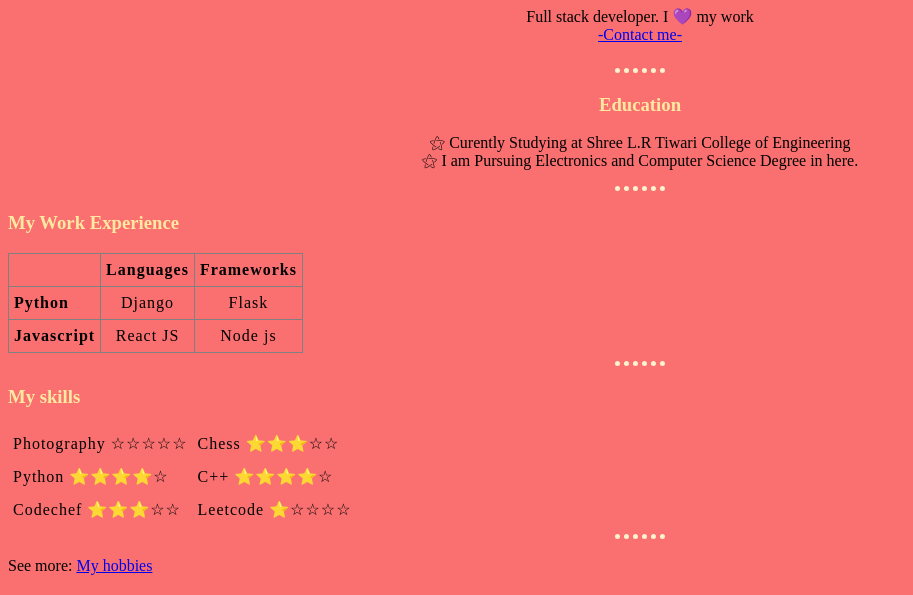
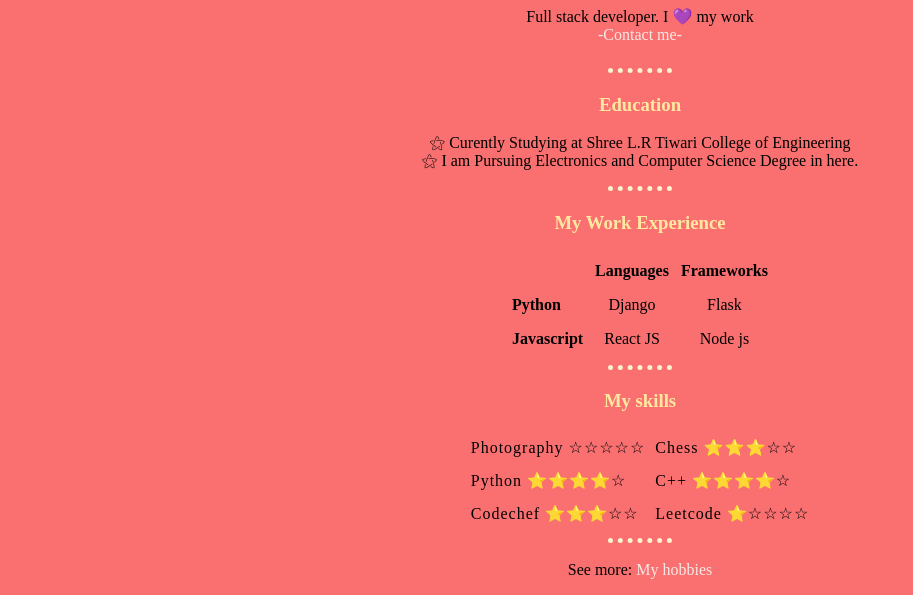
Before and after one commit to dvip1/cv, a plain HTML site: page index.html in a window 1280 px wide. Shown: the part 285-880 px from the top of the page, without its empty margins (0-913 px from the left). Drawn offline with Linux system fonts and the light colour scheme.

Commit message:
Update style.css
aligning everything to center

```diff
--- a/style.css
+++ b/style.css
@@ -2,29 +2,17 @@
     background: whitesmoke;
     border-radius: 46%;
 }
-.qual{
-    border-collapse: collapse;
-    border: 1px solid grey;
-    letter-spacing: 1px;
-}
+
 caption{
     caption-side: bottom;
     color: floralwhite;
 }
-.qual td, th{
-    border: 1px solid grey;
-    padding: 7px 5px;
-}
-.qual th{
-    border: 1px solid grey;
-}
-.qual td{
-    text-align: center;
-}
+
 .skills{
     border-collapse: collapse;
     /*border: 2px solid rgb(200, 200, 200);*/
     letter-spacing: 1px;
+
 }
 .skills td, th{
     /*border: 1px solid rgb(190, 190, 190);*/
@@ -40,8 +28,40 @@
     border-top-style: none;
     height: 2px;
     border-top: dotted 5px;
-    width: 4%;
+    width: 5%;
 }
 h1, h3{
     color: #FFE9A0;
 }
+.top{
+    align-items: center;
+}
+a{
+    color: #F5E8E4;
+    background-color: transparent;
+    text-decoration: unset;
+}
+a:hover{
+    color: floralwhite;
+}
+img{
+    background-color: #FCE2DB;
+    border-radius: 50%;
+}
+.workexp{
+    text-align: center;
+}
+.workexp table{
+    margin-left: auto;
+    margin-right: auto;
+}
+.myskill{
+    text-align: center;
+}
+.myskill table{
+    margin-right: auto;
+    margin-left: auto;
+}
+.footer{
+    text-align: center;
+}
```
